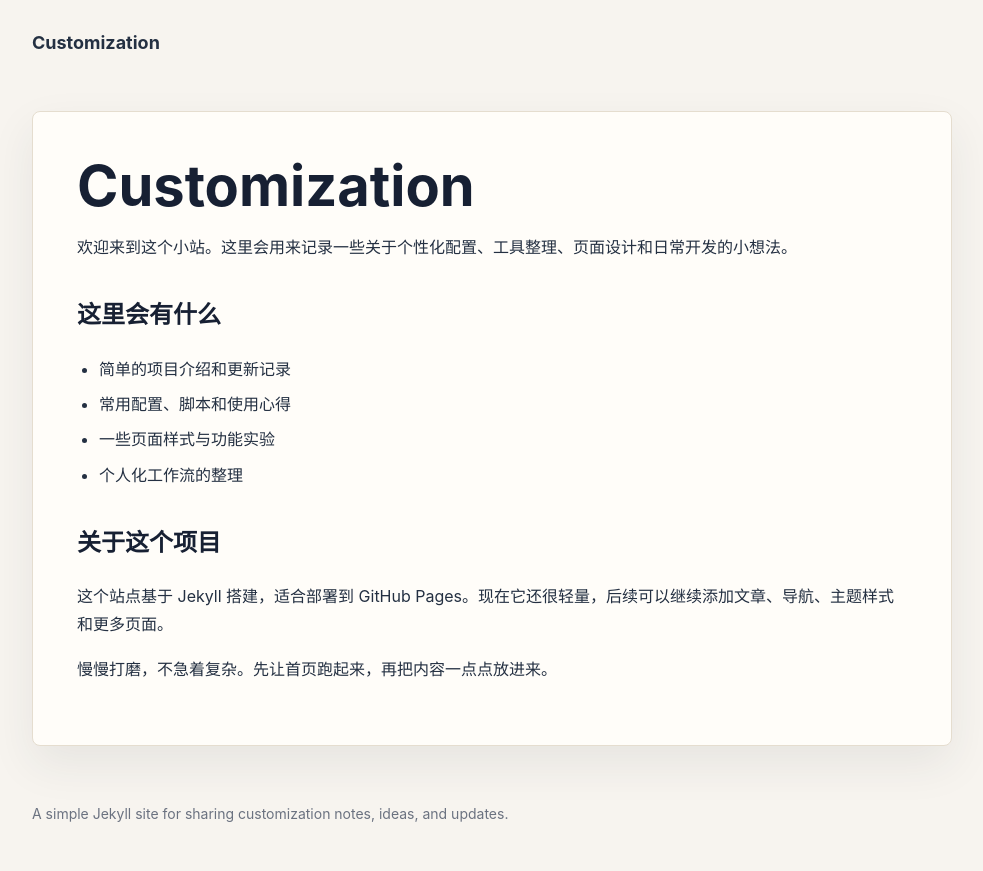
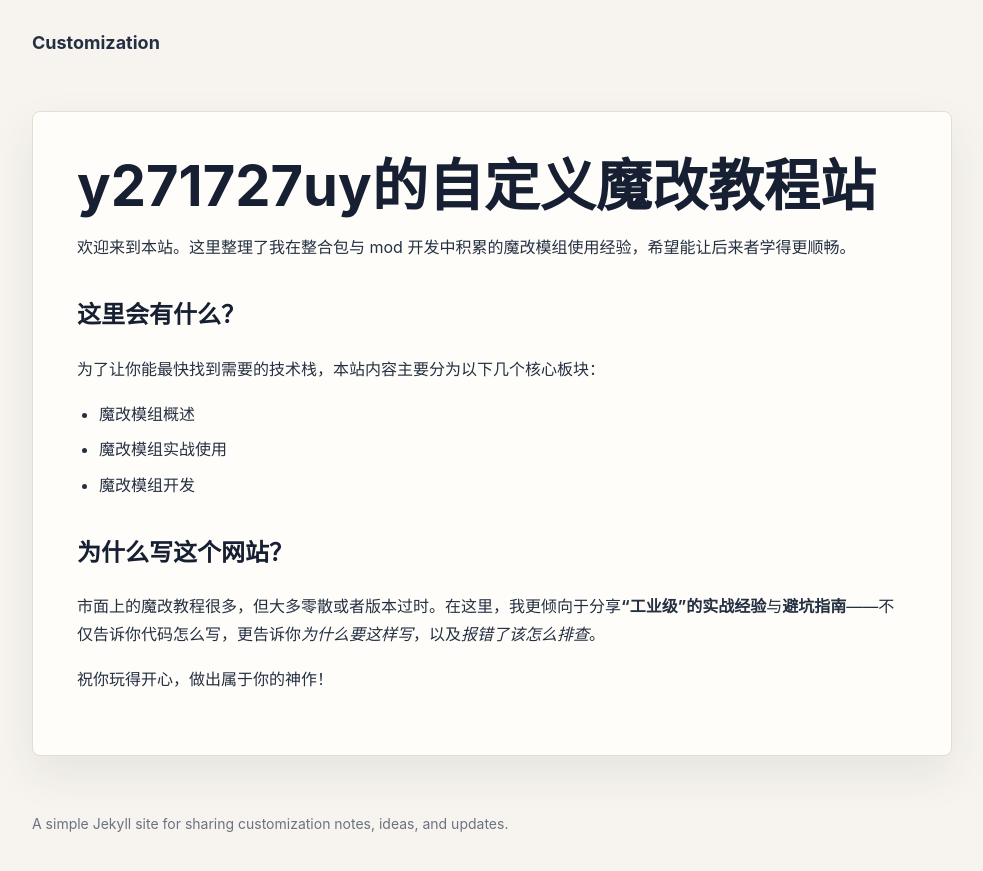
Before and after one commit to y271727uy/customization, a Jekyll site: the page built from index.md, in a window 1280 px wide. Shown: the top 871 px of the page, without its empty margins (148-1131 px from the left). Built offline with Jekyll 4.4.1, drawn with Linux system fonts in a browser that asks for light colours.

Commit message:
Update index.md

```diff
--- a/index.md
+++ b/index.md
@@ -3,19 +3,19 @@ layout: default
 title: 首页
 ---
 
-# Customization
+# y271727uy的自定义魔改教程站
 
-欢迎来到这个小站。这里会用来记录一些关于个性化配置、工具整理、页面设计和日常开发的小想法。
+欢迎来到本站。这里整理了我在整合包与 mod 开发中积累的魔改模组使用经验，希望能让后来者学得更顺畅。
 
-## 这里会有什么
+## 这里会有什么？
 
-- 简单的项目介绍和更新记录
-- 常用配置、脚本和使用心得
-- 一些页面样式与功能实验
-- 个人化工作流的整理
+为了让你能最快找到需要的技术栈，本站内容主要分为以下几个核心板块：
+- 魔改模组概述
+- 魔改模组实战使用
+- 魔改模组开发
 
-## 关于这个项目
+## 为什么写这个网站？
 
-这个站点基于 Jekyll 搭建，适合部署到 GitHub Pages。现在它还很轻量，后续可以继续添加文章、导航、主题样式和更多页面。
+市面上的魔改教程很多，但大多零散或者版本过时。在这里，我更倾向于分享**“工业级”的实战经验**与**避坑指南**——不仅告诉你代码怎么写，更告诉你*为什么要这样写*，以及*报错了该怎么排查*。
 
-慢慢打磨，不急着复杂。先让首页跑起来，再把内容一点点放进来。
+祝你玩得开心，做出属于你的神作！
```
